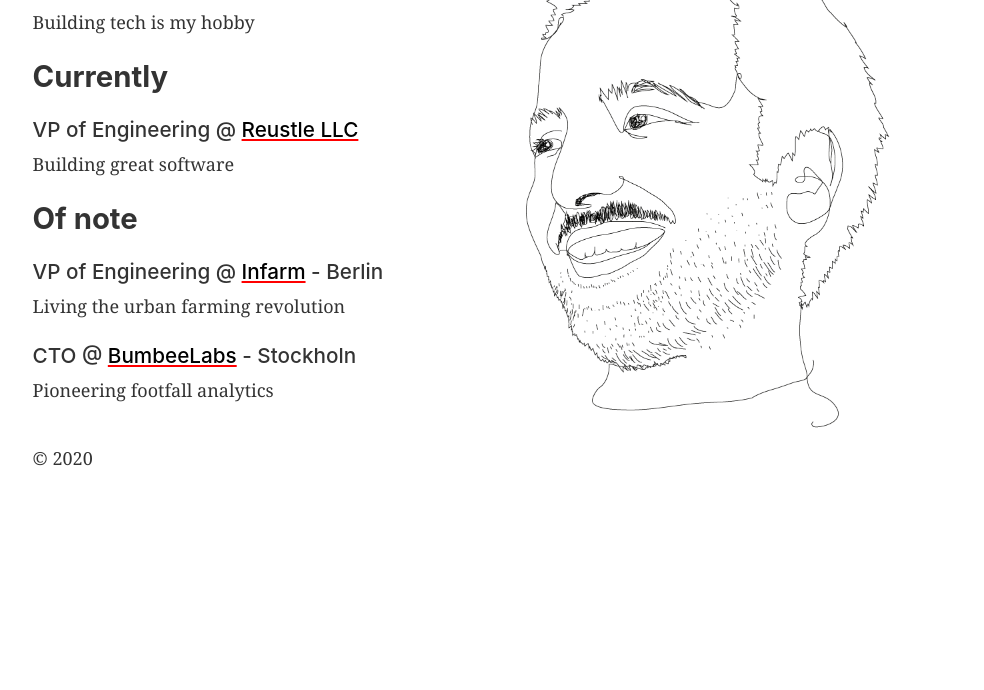
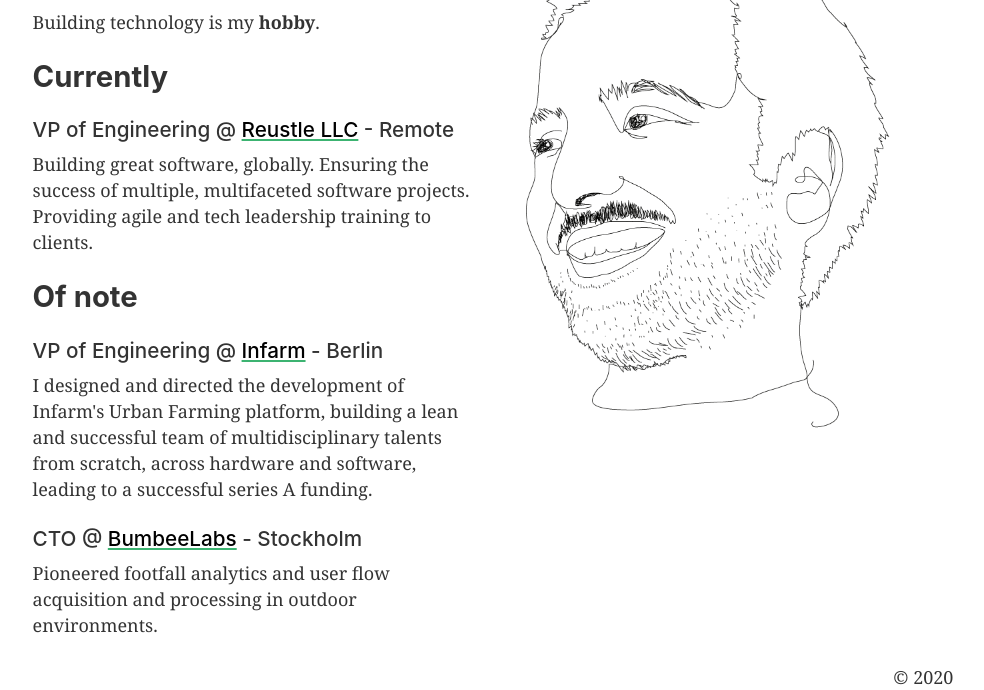
Before and after one commit to Alain1405/alain1405.github.io, a Gatsby site: page / in a window 1280 px wide. Shown: the part 142-832 px from the top of the page, without its empty margins (147-1131 px from the left). Before the commit the page ends 800 px from the top, so only its background shows below. Built offline with nearby package versions, Linux system fonts and the light colour scheme; Gatsby itself is replaced by a stand-in of ours.

Commit message:
Content tweak

```diff
--- a/src/components/layout.css
+++ b/src/components/layout.css
@@ -49,12 +49,13 @@
   text-decoration: none;
   color: black;
   text-decoration: underline;
-  text-decoration-color: red;
+  text-decoration-color: mediumseagreen;
 
 }
 a:active,
 a:hover {
   outline-width: 0;
+  font-weight: 600;
 }
 abbr[title] {
   border-bottom: none;
@@ -624,6 +625,13 @@
 pre tt:after {
   content: "";
 }
+.headline > span {
+  /* font-style: italic; */
+  font-weight: 600;
+}
+footer {
+  float: right;
+}
 @media only screen and (max-width: 480px) {
   html {
     font-size: 100%;
--- a/src/components/what.js
+++ b/src/components/what.js
@@ -8,7 +8,6 @@
       "passion",
       "craft",
       "hobby",
-      "desire",
       "occupation",
       "vocation",
     ]
--- a/src/pages/index.js
+++ b/src/pages/index.js
@@ -9,27 +9,27 @@
   <Layout>
     <SEO title="Alain Scialoja" />
     <div className="col-md-6">
-      <h1>Hi people</h1>
-      <p>
-        Building tech is my <What></What>
+      <h1>Alain Scialoja</h1>
+      <p className='headline'>
+        Building technology is my <What></What>.
       </p>
       <h2>Currently</h2>
       <h3>
         VP of Engineering @{" "}
-        <a href="https://reustle.co/">Reustle LLC</a>
+        <a href="https://reustle.co/">Reustle LLC</a> - Remote
       </h3>
-      <p>Building great software</p>
+      <p>Building great software, globally. Ensuring the success of multiple, multifaceted software projects. Providing agile and tech leadership training to clients.</p>
       <h2>Of note</h2>
       <h3>
         VP of Engineering @ {" "}
         <a href="https://infarm.com">Infarm</a> - Berlin
       </h3>
-      <p>Living the urban farming revolution</p>
+      <p>I designed and directed the development of Infarm's Urban Farming platform, building a lean and successful team of multidisciplinary talents from scratch, across hardware and software, leading to a successful series A funding.</p>
       <h3>
         CTO @ {" "}
-        <a href="https://www.bumbeelabs.com/">BumbeeLabs</a> - Stockholn
+        <a href="https://www.bumbeelabs.com/">BumbeeLabs</a> - Stockholm
       </h3>
-      <p>Pioneering footfall analytics</p>
+      <p>Pioneered footfall analytics and user flow acquisition and processing in outdoor environments.</p>
 
     </div>
     <div className="col-md-6">
```
